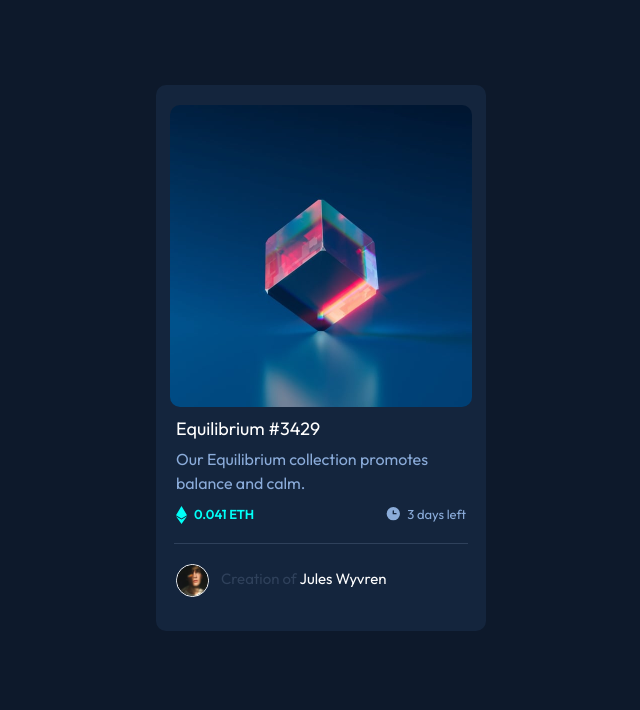
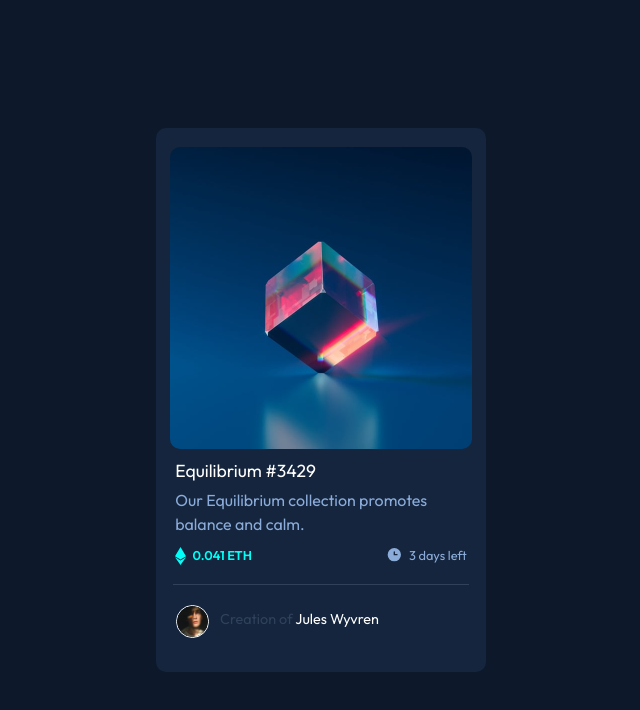
Before and after one commit to Eyuleo/nft-preview-card, a plain HTML site: page index.html in a window 1280 px wide. Shown: the whole page, without its empty margins (319-959 px from the left). Drawn offline with Linux system fonts and the light colour scheme.

Commit message:
fixed postioning and units

```diff
--- a/index.html
+++ b/index.html
@@ -17,10 +17,10 @@
 <main>
   <div class="container">
     <div class="card-img">
-      <img src="./images/image-equilibrium.jpg" alt="" class="equi" width="302px">
+      <img src="./images/image-equilibrium.jpg" alt="nft image" class="equi" width="302px">
     </div>
     <div class="description">
-      <h2>Equilibrium #3429</h2>
+      <h1>Equilibrium #3429</h1>
     <p>Our Equilibrium collection promotes balance and calm.</p>
     </div>
     <div class="icons">
@@ -32,7 +32,7 @@
 
    <hr>
    <div class="profile">
-    <img src="./images/image-avatar.png" alt="" class="pfp" >
+    <img src="./images/image-avatar.png" alt="avatar image" class="pfp" >
     <p>Creation of <span class="author">Jules Wyvren</span></p>
    </div>
   </div>
--- a/styles.css
+++ b/styles.css
@@ -4,34 +4,36 @@
 }
 body{
     background-color: hsl(217, 54%, 11%);
-    overflow-y: hidden;
+    min-height: 100vh;
+    display: flex;
+    justify-content: center;
+    align-items: center;
 }
 .container{
     width: 330px;
     background-color: hsl(216, 50%, 16%);
-    padding: 10px;
-    margin: 85px auto;
+    padding: 0.6rem;
     border-radius: 10px;
 }
 .card-img{
    text-align: center;
-   margin-top: 10px;
+   margin-top: 0.6rem;
 }
 .card-img > img{
     border-radius: 10px;
 }
-.description > h2{
+.description > h1{
     color: hsl(0, 0%, 100%);
     font-family: Outfit;
     font-weight: 400;
-    font-size: 18px;
-    margin-left: 10px;
+    font-size: 1.1rem;
+    margin-left: 0.6rem;
     line-height: 2;
 }
 .description > p{
     font-family: Outfit;
     color: hsl(215, 51%, 70%);
-    margin-left: 10px;
+    margin-left: 0.6rem;
     line-height: 1.5;
 }
 .icons{
@@ -40,26 +42,26 @@ body{
 }
 .days{
     position: absolute;
-    right: 10px;
+    right: 0.6rem;
     color: hsl(215, 51%, 70%);
     font-family: Outfit;
-    font-size: 13px;
+    font-size: 0.8rem;
 }
 .clck{
     position: absolute;
-    right: 74px;
-    top: 10px;
+    right: 4.6rem;
+    top: 0.6rem;
 }
 .eth{
-   margin-left: 10px;
+   margin-left: 0.6rem;
 }
 .price{
     font-family: Outfit;
-    font-size: 13px;
+    font-size: 0.8rem;
     font-weight: 600;
     color: hsl(178, 100%, 50%);
     position: absolute;
-    margin-left: 7px;
+    margin-left: 0.4rem;
 }
 hr{
     border: 1px solid hsl(215, 32%, 27%);
@@ -69,24 +71,24 @@ hr{
 }
 .profile{
     position: relative;
-    padding: 20px;
+    padding: 1.25rem;
 }
 .pfp{
-    width: 33px;
+    width: 2.06rem;
     border: 1px solid #fff;
     border-radius: 100%;
-    margin-left: -10px;
+    margin-left: -0.6rem;
 }
 .profile > p{
     font-family: Outfit;
     color: hsl(215, 32%, 27%);
     position: absolute;
-    left: 55px;
-    top: 25px;
-    font-size: 15px;
+    left: 3.4rem;
+    top: 1.56rem;
+    font-size: 0.9rem;
 }
 .author{
     color: #fff;
     font-weight: 400;
-    font-size: 15px;
+    font-size: 0.9rem;
 }
```
